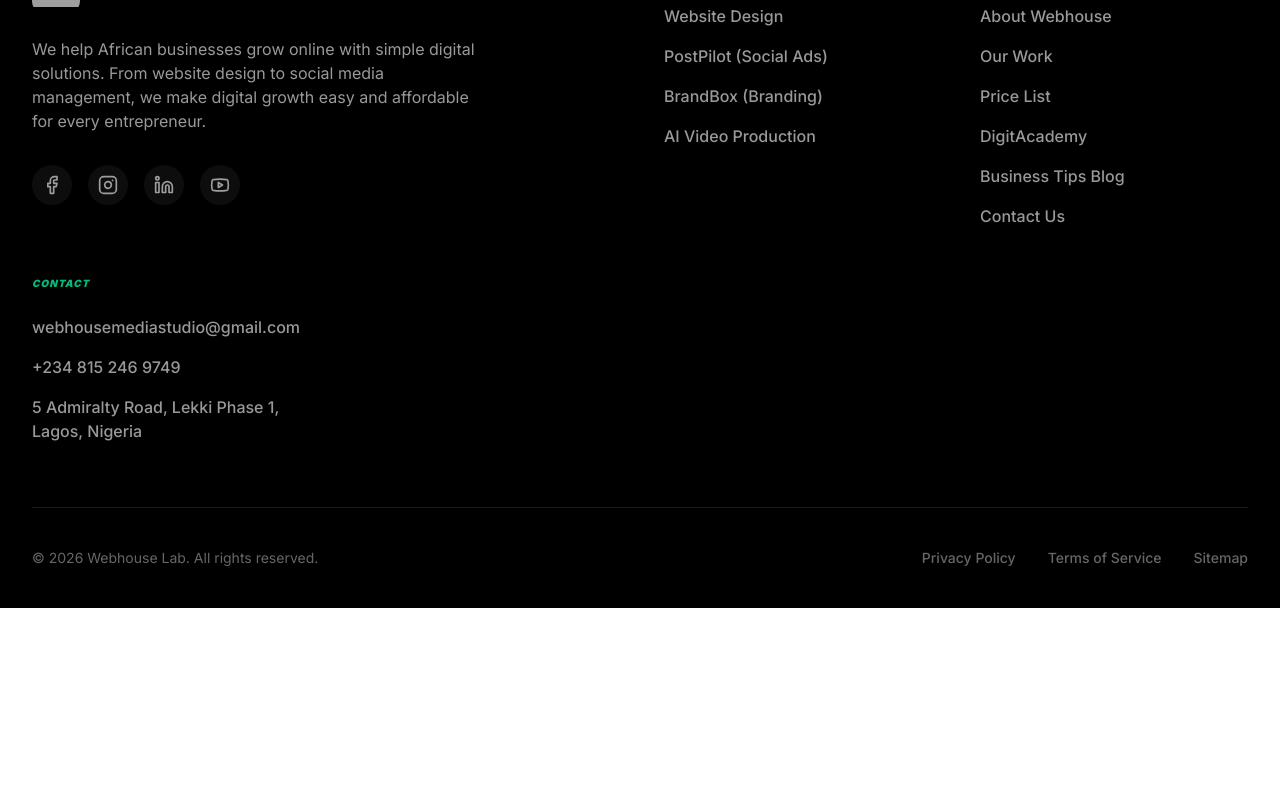
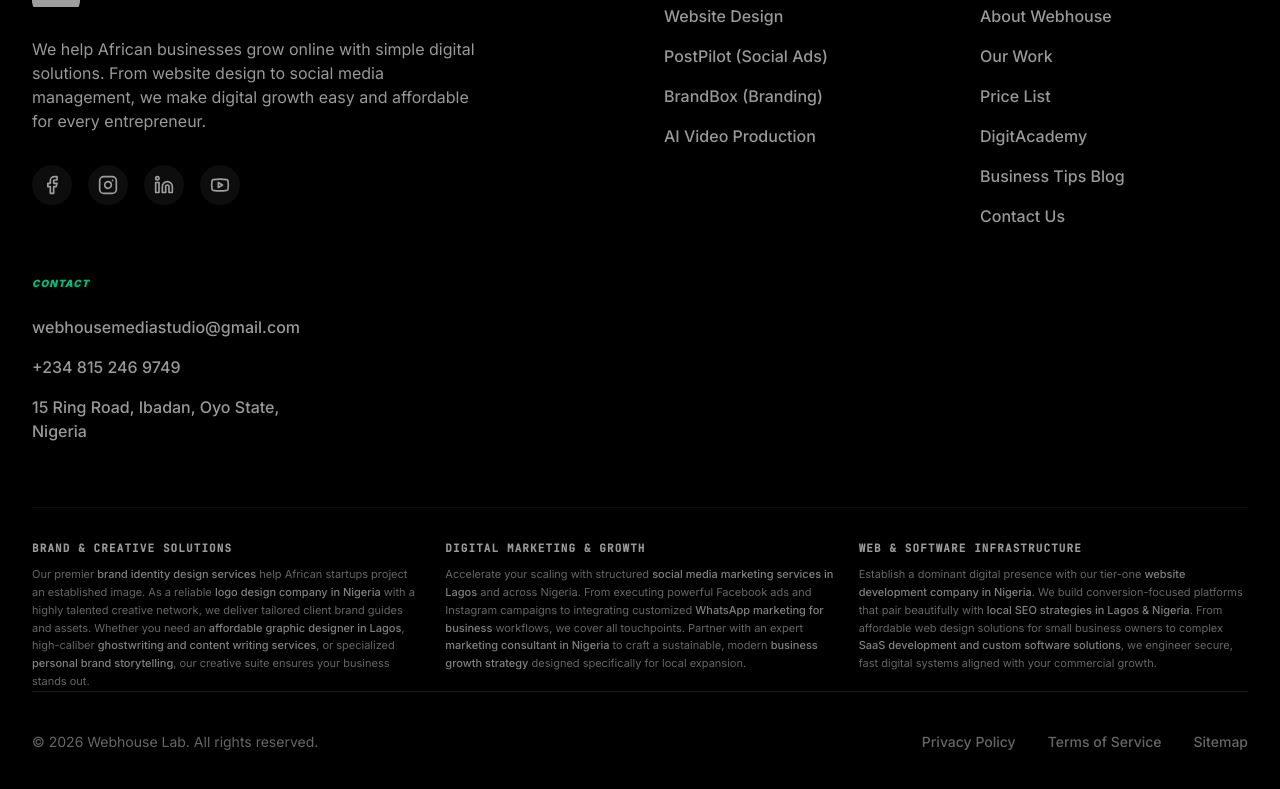
Before and after one commit to Webhouse11/webhouse, a Next.js app: page /contact in a window 1280 px wide. Shown: the part 1524-2313 px from the top of the page. Before the commit the page ends 2132 px from the top, so only its background shows below. Built offline with nearby package versions, Linux system fonts and the light colour scheme; no server answers; the database is empty; grey boxes are pictures that could not be loaded.

Commit message:
fix: update business address to Ibadan office
Update physical address across contact page, layout metadata, and footer to reflect relocation to 15 Ring Road, Ibadan, Oyo State.

```diff
--- a/src/app/contact/page.tsx
+++ b/src/app/contact/page.tsx
@@ -233,7 +233,7 @@
                     href: "mailto:webhousemediastudio@gmail.com?subject=Strategic%20Digital%20Growth%20Inquiry&body=Hi%20Webhouse%20Media%20Team%2C%0A%0AI'm%20interested%20in%20scaling%20my%20business%20digital%20infrastructure%20and%20would%20like%20to%20learn%20more%20about%20your%20services."
                   },
                   { icon: Phone, label: "Call Us", value: "+234 815 246 9749", href: "tel:+2348152469749" },
-                  { icon: MapPin, label: "Visit Us", value: "5 Admiralty Road, Lekki Phase 1, Lagos, Nigeria" }
+                  { icon: MapPin, label: "Visit Us", value: "15 Ring Road, Ibadan, Oyo State, Nigeria" }
                 ].map((item, i) => (
                   <div key={i} className="flex gap-4 items-start p-5 rounded-2xl bg-emerald-50/50 border border-emerald-500/10">
                     <div className="w-10 h-10 rounded-xl bg-white flex items-center justify-center flex-shrink-0 shadow-sm">
--- a/src/app/layout.tsx
+++ b/src/app/layout.tsx
@@ -64,8 +64,9 @@
     "telephone": "+234-815-246-9749",
     "address": {
       "@type": "PostalAddress",
-      "streetAddress": "5 Admiralty Road, Lekki Phase 1",
-      "addressLocality": "Lagos",
+      "streetAddress": "15 Ring Road",
+      "addressLocality": "Ibadan",
+      "addressRegion": "Oyo State",
       "addressCountry": "NG"
     },
     "contactPoint": {
--- a/src/components/LayoutNext.tsx
+++ b/src/components/LayoutNext.tsx
@@ -197,38 +197,23 @@
                 </a>
               </li>
               <li className="font-medium">+234 815 246 9749</li>
-              <li className="font-medium">5 Admiralty Road, Lekki Phase 1, Lagos, Nigeria</li>
+              <li className="font-medium">15 Ring Road, Ibadan, Oyo State, Nigeria</li>
             </ul>
           </div>
         </div>
 
-        <div className="sr-only">
-          <h4 className="text-sm font-bold text-white/40 uppercase tracking-widest mb-8">Relevant Keywords for Digital Marketing and Related Services in Nigeria and Africa</h4>
-          <div className="flex flex-wrap gap-x-6 gap-y-3 text-[10px] text-white/30 uppercase tracking-wider">
-            <span>Digital marketing agency Nigeria</span>
-            <span>Social media marketing services Lagos</span>
-            <span>Best digital marketer Nigeria</span>
-            <span>AI marketing tools for small business</span>
-            <span>Facebook ads expert Nigeria</span>
-            <span>Instagram growth services Africa</span>
-            <span>WhatsApp marketing for business Nigeria</span>
-            <span>Brand design and creative services</span>
-            <span>Logo design company Nigeria</span>
-            <span>Brand identity design services Africa</span>
-            <span>Affordable graphic designer Lagos</span>
-            <span>Branding agency for startups Nigeria</span>
-            <span>Website development company Nigeria</span>
-            <span>Affordable website design Lagos</span>
-            <span>SaaS development company Africa</span>
-            <span>Custom software development Nigeria</span>
-            <span>Ghostwriting services Nigeria</span>
-            <span>Content writing services for business Africa</span>
-            <span>Personal brand storytelling writer</span>
-            <span>Marketing consultant Nigeria</span>
-            <span>Business growth strategy for startups Africa</span>
-            <span>Local SEO Nigeria Lagos</span>
-            <span>AI and marketing automation</span>
-            <span>WhatsApp and social commerce Africa</span>
+        <div className="border-t border-white/5 pt-8 mt-12 grid grid-cols-1 md:grid-cols-3 gap-6 text-[11px] text-white/40 leading-relaxed">
+          <div>
+            <span className="font-semibold text-white/60 uppercase tracking-widest block mb-2 font-mono">Brand & Creative Solutions</span>
+            Our premier <strong className="font-medium text-white/50">brand identity design services</strong> help African startups project an established image. As a reliable <strong className="font-medium text-white/50">logo design company in Nigeria</strong> with a highly talented creative network, we deliver tailored client brand guides and assets. Whether you need an <strong className="font-medium text-white/50 font-sans">affordable graphic designer in Lagos</strong>, high-caliber <strong className="font-medium text-white/50 font-sans">ghostwriting and content writing services</strong>, or specialized <strong className="font-medium text-white/50 font-sans">personal brand storytelling</strong>, our creative suite ensures your business stands out.
+          </div>
+          <div>
+            <span className="font-semibold text-white/60 uppercase tracking-widest block mb-2 font-mono">Digital Marketing & Growth</span>
+            Accelerate your scaling with structured <strong className="font-medium text-white/50">social media marketing services in Lagos</strong> and across Nigeria. From executing powerful Facebook ads and Instagram campaigns to integrating customized <strong className="font-medium text-white/50 font-sans">WhatsApp marketing for business</strong> workflows, we cover all touchpoints. Partner with an expert <strong className="font-medium text-white/50 font-sans">marketing consultant in Nigeria</strong> to craft a sustainable, modern <strong className="font-medium text-white/50 font-sans">business growth strategy</strong> designed specifically for local expansion.
+          </div>
+          <div>
+            <span className="font-semibold text-white/60 uppercase tracking-widest block mb-2 font-mono">Web & Software Infrastructure</span>
+            Establish a dominant digital presence with our tier-one <strong className="font-medium text-white/50">website development company in Nigeria</strong>. We build conversion-focused platforms that pair beautifully with <strong className="font-medium text-white/50 font-sans">local SEO strategies in Lagos & Nigeria</strong>. From affordable web design solutions for small business owners to complex <strong className="font-medium text-white/50 font-sans">SaaS development and custom software solutions</strong>, we engineer secure, fast digital systems aligned with your commercial growth.
           </div>
         </div>
 
```
